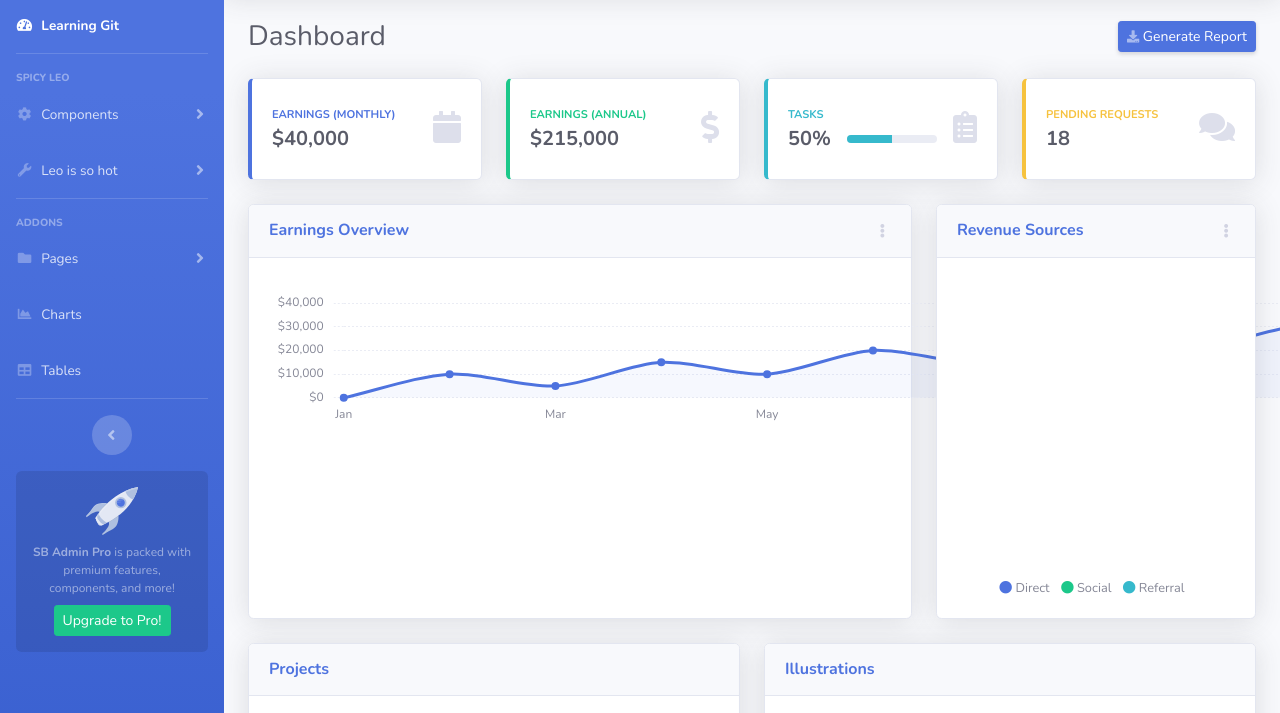
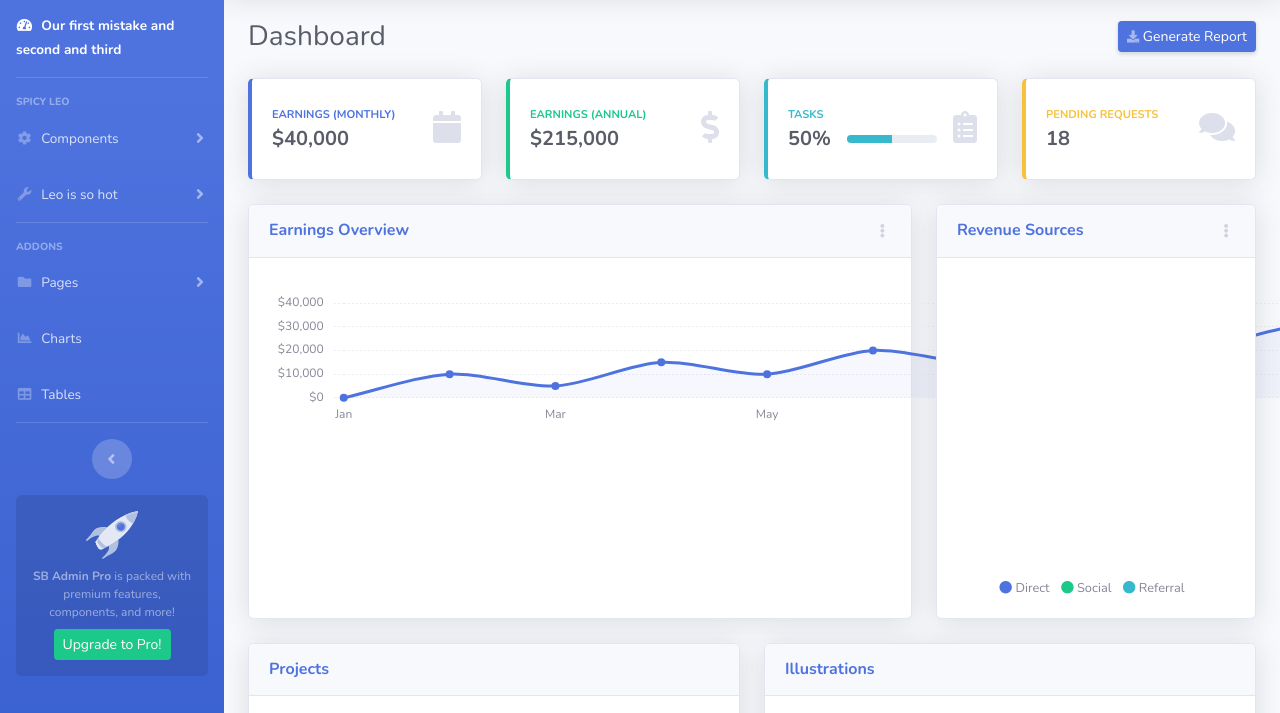
Before and after one commit to carly-west/WDD330, a website with bundled scripts: page index.html in a window 1280 px wide. Shown: the part 74-787 px from the top of the page. Built offline with nearby package versions, Linux system fonts and the light colour scheme.

Commit message:
committing our third mistake, we left the other two in place

```diff
--- a/index.html
+++ b/index.html
@@ -9,7 +9,7 @@
     <meta name="description" content="">
     <meta name="author" content="">
 
-    <title>Git</title>
+    <title>Our First</title>
 
     <!-- Custom fonts for this template-->
     <link href="vendor/fontawesome-free/css/all.min.css" rel="stylesheet" type="text/css">
@@ -45,7 +45,7 @@
             <li class="nav-item active">
                 <a class="nav-link" href="index.html">
                     <i class="fas fa-fw fa-tachometer-alt"></i>
-                    <span>Learning Git</span></a>
+                    <span>Our first mistake and second and third</span></a>
             </li>
 
             <!-- Divider -->
```
